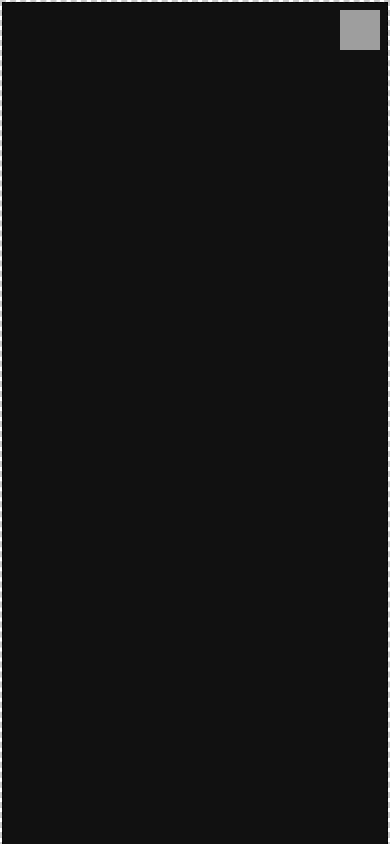
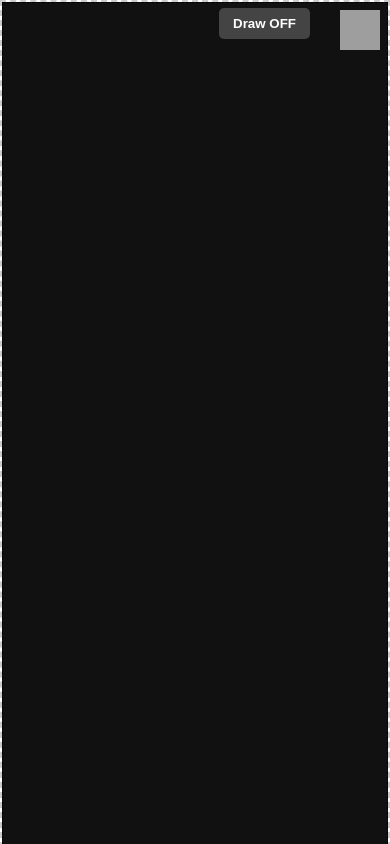
Before and after one commit to MatthewLacerda2/DontBoard, a React (Create React App) app in the folder front-end/: page / in a window 390 px wide. Shown: the top 844 px of the page. Built offline with nearby package versions, Linux system fonts and the light colour scheme; grey boxes are pictures that could not be loaded.

Commit message:
Drawing (#11)
* sketch interation

* colors

* workin on dimensions

* workin on dimensions still

* drawing board functional

* Drawing board positioned and toggling

---------

Co-authored-by: Matheus Lacerda <matheus.l1996@gmail.com>

```diff
--- a/front-end/src/App.css
+++ b/front-end/src/App.css
@@ -45,8 +45,6 @@
   cursor: se-resize;
   background-color: #3498db;
 }
-
-
 
 .draggable-audio {
   font-family:'Open Sans';
--- a/front-end/src/App.js
+++ b/front-end/src/App.js
@@ -2,12 +2,14 @@ import './App.css';
 import React from 'react';
 import DndBoard from './components/DndBoard.tsx';
 import ButtonUpload from './components/ButtonUpload';
+import ButtonDraw from './components/ButtonDraw';
 
 function App() {
   return (
     <div className="App">
-      <DndBoard/>
-      <ButtonUpload/>
+      <DndBoard />
+      <ButtonUpload />
+      <ButtonDraw />
     </div>
   );
 }
--- /dev/null
+++ b/front-end/src/components/ButtonDraw.tsx
@@ -0,0 +1,15 @@
+import React, { useState } from 'react';
+import DrawingBoard from './DrawingBoard';
+
+const ButtonDraw: React.FC<{ dimensions: { width: number; height: number } }> = ({ dimensions }) => {
+  const [drawingMode, setDrawingMode] = useState(false);
+
+  return (
+    <div>
+      <button onClick={() => setDrawingMode(!drawingMode)}>Toggle Drawing</button>
+      {drawingMode && <DrawingBoard dimensions={dimensions} drawingMode={drawingMode} />}
+    </div>
+  );
+};
+
+export default ButtonDraw;
--- a/front-end/src/components/DndBoard.tsx
+++ b/front-end/src/components/DndBoard.tsx
@@ -3,6 +3,7 @@ import DndImage from './DndImage';
 import DndVideo from './DndVideo';
 import DndAudio from './DndAudio';
 import DndText from './DndText';
+import DrawingBoard from './DrawingBoard';
 import '../App.css';
 
 interface MediaItem {
@@ -21,9 +22,14 @@ const DndBoard: React.FC = () => {
 
   const [media, setMedia] = useState<MediaItem[]>([]);
   const [positions, setPositions] = useState<MediaPosition[]>([]);
+  const [initialPositions, setInitialPositions] = useState<MediaPosition[]>([]);
   const [dragging, setDragging] = useState<number | null>(null);
-  const [initialPositions, setInitialPositions] = useState<MediaPosition[]>([]);
   const [selected, setSelected] = useState<number | null>(null);
+
+  const [drawingMode, setDrawingMode] = useState(false);
+  const [dimensions, setDimensions] = useState({ width: window.innerWidth, height: window.innerHeight });
+
+  const [isInteractable, setIsInteractable] = useState(true);
 
   const handleDelete = (event: KeyboardEvent) => {
     if (event.key === 'Delete' && selected !== null) {
@@ -32,6 +38,11 @@ const DndBoard: React.FC = () => {
       setInitialPositions((prevInitialPositions) => prevInitialPositions.filter((_, index) => index !== selected));
       setSelected(null);
     }
+  };
+
+  const handleDrawingToggle = () => {
+    setDrawingMode(!drawingMode);
+    setIsInteractable((prev) => !prev);
   };
 
   useEffect(() => {
@@ -81,12 +92,6 @@ const DndBoard: React.FC = () => {
     e.preventDefault();
   };
 
-  const handleTextChange = (index: number, newText: string) => {
-    const updatedMedia = [...media];
-    updatedMedia[index].text = newText;
-    setMedia(updatedMedia);
-  };
-
   const handleDrop = (eve: React.DragEvent<HTMLDivElement>) => {
     eve.preventDefault();
 
@@ -112,8 +117,8 @@ const DndBoard: React.FC = () => {
       } else if (file.type.startsWith('video/')) {
         type = 'video';
       } else if (file.type === 'text/plain') {
+
         type = 'text';
-        // Read the text content of the text file
         const reader = new FileReader();
         reader.onload = (event) => {
           const textContent = event.target?.result as string;
@@ -129,6 +134,7 @@ const DndBoard: React.FC = () => {
           setInitialPositions([...initialPositions, defaultPosition]);
         };
         reader.readAsText(file);
+
       } else {
         console.warn('Unsupported file format:', file.name);
         continue;
@@ -148,6 +154,12 @@ const DndBoard: React.FC = () => {
     }
   };
 
+  const handleTextChange = (index: number, newText: string) => {
+    const updatedMedia = [...media];
+    updatedMedia[index].text = newText;
+    setMedia(updatedMedia);
+  };
+
   return (
     <div
       className="drop-area"
@@ -165,7 +177,9 @@ const DndBoard: React.FC = () => {
           top: positions[index]?.y || 0,
           cursor: dragging === index ? 'grabbing' : 'grab',
           border: isSelected ? '1px solid purple' : 'none',
-          padding: '12px'
+          padding: '12px',
+          pointerEvents: isInteractable ? 'auto' : 'none', // Use pointer-events property
+          zIndex: 1,
         };
 
         return item.type === 'image' ? (
@@ -186,7 +200,7 @@ const DndBoard: React.FC = () => {
             onMouseDown={(e) => handleMouseDown(e, index)}
             onClick={() => handleMediaClick(index)}
           />
-        ) : item.type === 'audio' ?  (
+        ) : item.type === 'audio' ? (
           <DndAudio
             key={index}
             src={item.src}
@@ -207,6 +221,30 @@ const DndBoard: React.FC = () => {
           />
         );
       })}
+
+      <DrawingBoard
+        dimensions={{ width: window.innerWidth, height: window.innerHeight }}
+        style={{ position: 'absolute', top: 0, left: 0, zIndex: 2 }}
+        drawingMode={drawingMode}
+      />
+
+      <button
+        onClick={handleDrawingToggle}
+        style={{
+          position: 'absolute', top: 8, right: 80,
+          zIndex: 3,
+          padding: '8px 14px',
+          backgroundColor: drawingMode ? '#ff5b5b' : '#444444',
+          color: '#ffffff',
+          border: 'none',
+          borderRadius: '5px',
+          fontWeight: 'bold',
+          cursor: 'pointer',
+        }}
+      >
+        {drawingMode ? 'Draw ON' : 'Draw OFF'}
+      </button>
+
     </div>
   );
 };
--- /dev/null
+++ b/front-end/src/components/DrawingBoard.tsx
@@ -0,0 +1,68 @@
+import React, { useState, useEffect, useRef } from 'react';
+
+interface DrawingBoardProps {
+  dimensions: { width: number; height: number };
+  style?: React.CSSProperties;
+  drawingMode: boolean;
+}
+
+const DrawingBoard: React.FC<DrawingBoardProps> = ({ dimensions, style, drawingMode }) => {
+  const [drawing, setDrawing] = useState(false);
+  const canvasRef = useRef<HTMLCanvasElement | null>(null);
+  const contextRef = useRef<CanvasRenderingContext2D | null>(null);
+
+  useEffect(() => {
+    const canvas = canvasRef.current;
+    if (canvas) {
+      const context = canvas.getContext('2d');
+      if (context) {
+        contextRef.current = context;
+        context.lineCap = 'round';
+        context.lineWidth = 5;
+        context.strokeStyle = 'white';
+      }
+    }
+  }, []);
+
+  const startDrawing = (event: React.MouseEvent<HTMLCanvasElement>) => {
+    const context = contextRef.current;
+    if (context) {
+      context.beginPath();
+      context.moveTo(event.nativeEvent.offsetX, event.nativeEvent.offsetY);
+      setDrawing(true);
+    }
+  };
+
+  const draw = (event: React.MouseEvent<HTMLCanvasElement>) => {
+    if (!drawing) return;
+
+    const context = contextRef.current;
+    if (context) {
+      context.lineTo(event.nativeEvent.offsetX, event.nativeEvent.offsetY);
+      context.stroke();
+    }
+  };
+
+  const stopDrawing = () => {
+    setDrawing(false);
+  };
+
+  return (
+    <canvas
+      ref={canvasRef}
+      className="drawing-board"
+      onMouseDown={startDrawing}
+      onMouseMove={draw}
+      onMouseUp={stopDrawing}
+      onMouseOut={stopDrawing}
+      width={dimensions.width}
+      height={dimensions.height}
+      style={{
+        ...style,
+        pointerEvents: drawingMode ? 'auto' : 'none',
+      }}
+    />
+  );
+};
+
+export default DrawingBoard;
```
